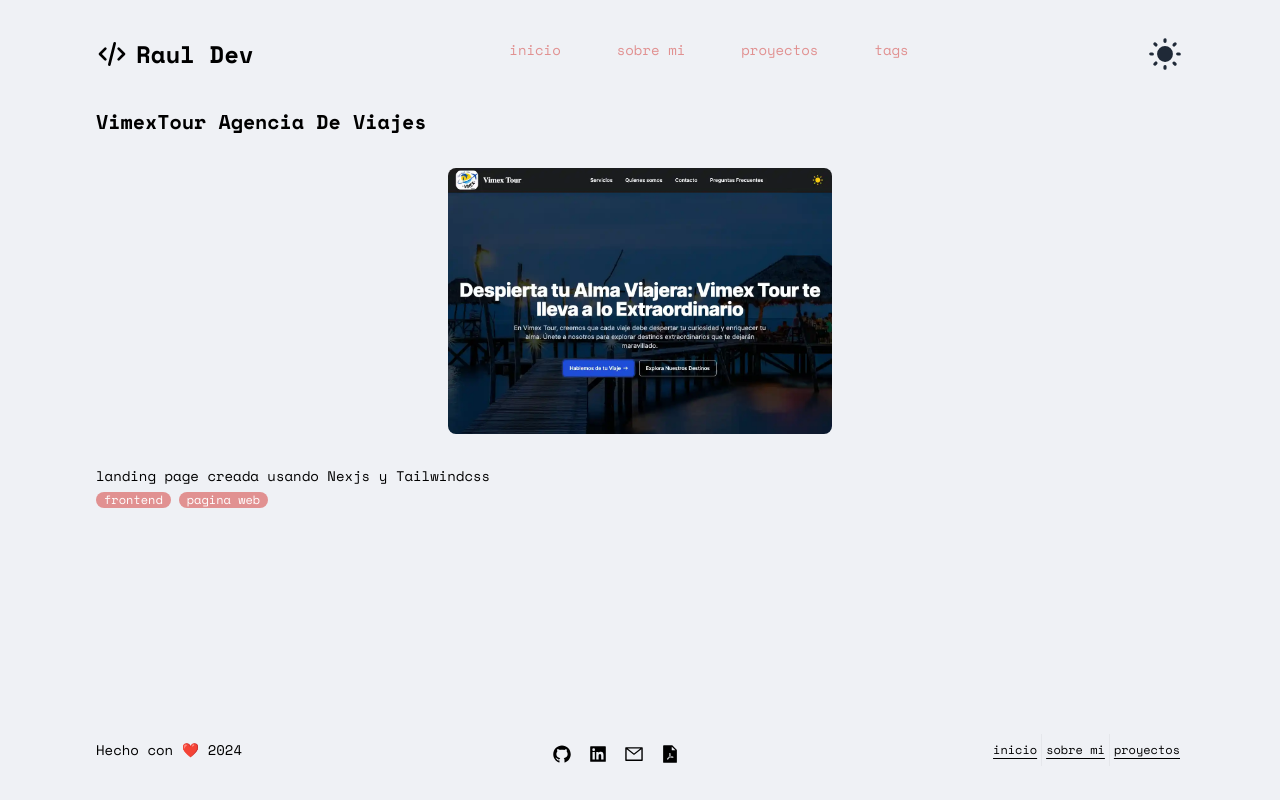
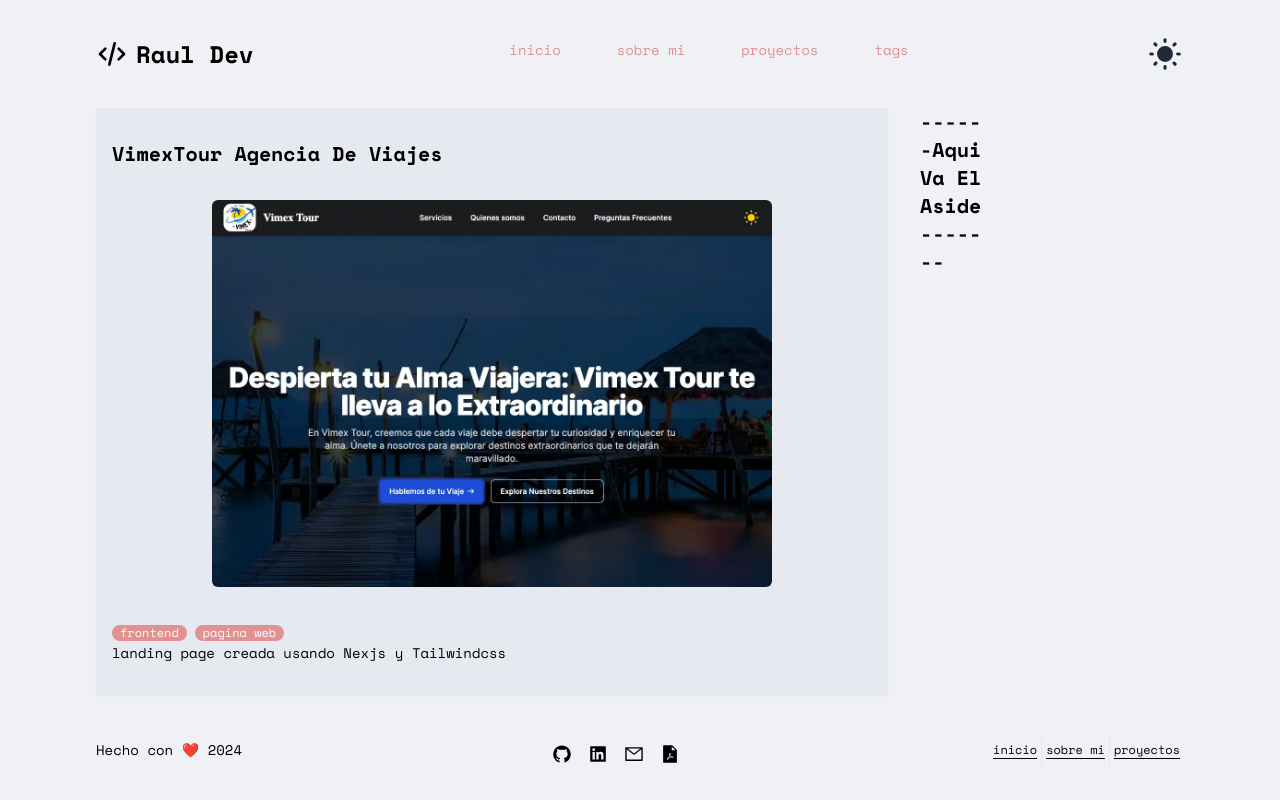
Before and after one commit to magoMercurio/next-portfolio-2024, a Next.js app: page /proyectos/landingpage-web-agencia-viajes in a window 1280 px wide. Built offline with nearby package versions, Linux system fonts and the light colour scheme.

Commit message:
Update page.jsx

```diff
--- a/src/app/proyectos/[slug]/page.jsx
+++ b/src/app/proyectos/[slug]/page.jsx
@@ -15,19 +15,20 @@
     (proyecto) => proyecto.slug === params.slug
   );
   return (
-    <main>
+    <main className="grid grid-cols-1 gap-y-16 sm:grid-cols-[3fr_1fr] sm:gap-x-8">
+      <article className="section mr-">
       <h1>{proyecto.titulo}</h1>
       <Image
-        width={500}
-        height={500}
-        className="rounded-lg w-96 h-auto mx-auto m-8"
+        width={760}
+        height={380}
+        className="rounded-md w-[560px] h-auto mx-auto m-8"
         priority
         blurDataURL={proyecto.imagen}
         placeholder="blur"
         src={proyecto.imagen}
         alt={proyecto.titulo}
       />
-      <p>{proyecto.descripcion}</p>
+      <section>
       <ul className="inline-flex gap-2">
         {proyecto.tags.map((tag) => (
           <li key={tag} className="tagspill">
@@ -35,6 +36,19 @@
           </li>
         ))}
       </ul>
+      </section>
+
+        <p>{proyecto.descripcion}</p>
+      </article>
+
+        {/* -------- ASIDE --------- */}
+
+      <aside className="sm:w-1/4">
+        <h1>
+          ------aqui va el aside -------
+        </h1>
+      </aside>
+
     </main>
   );
 }
```
